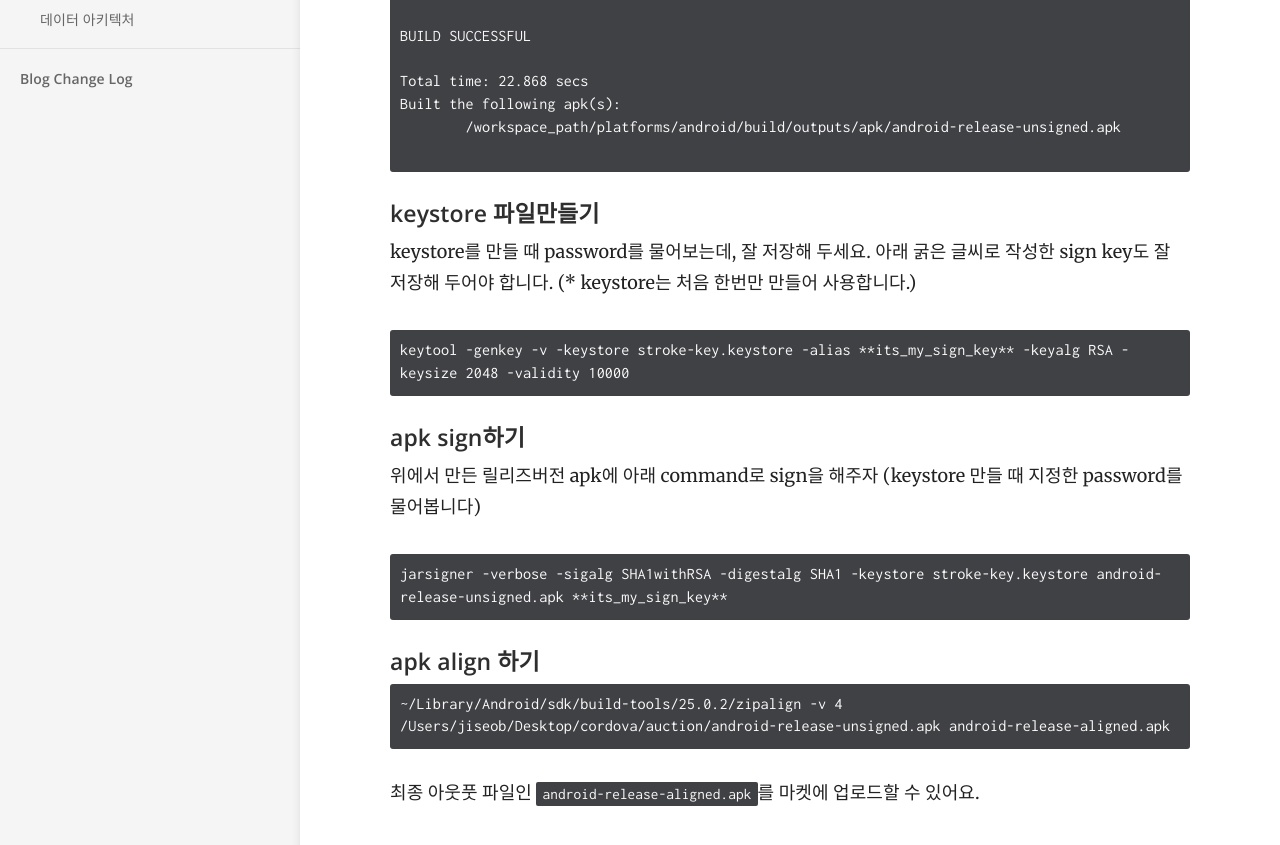
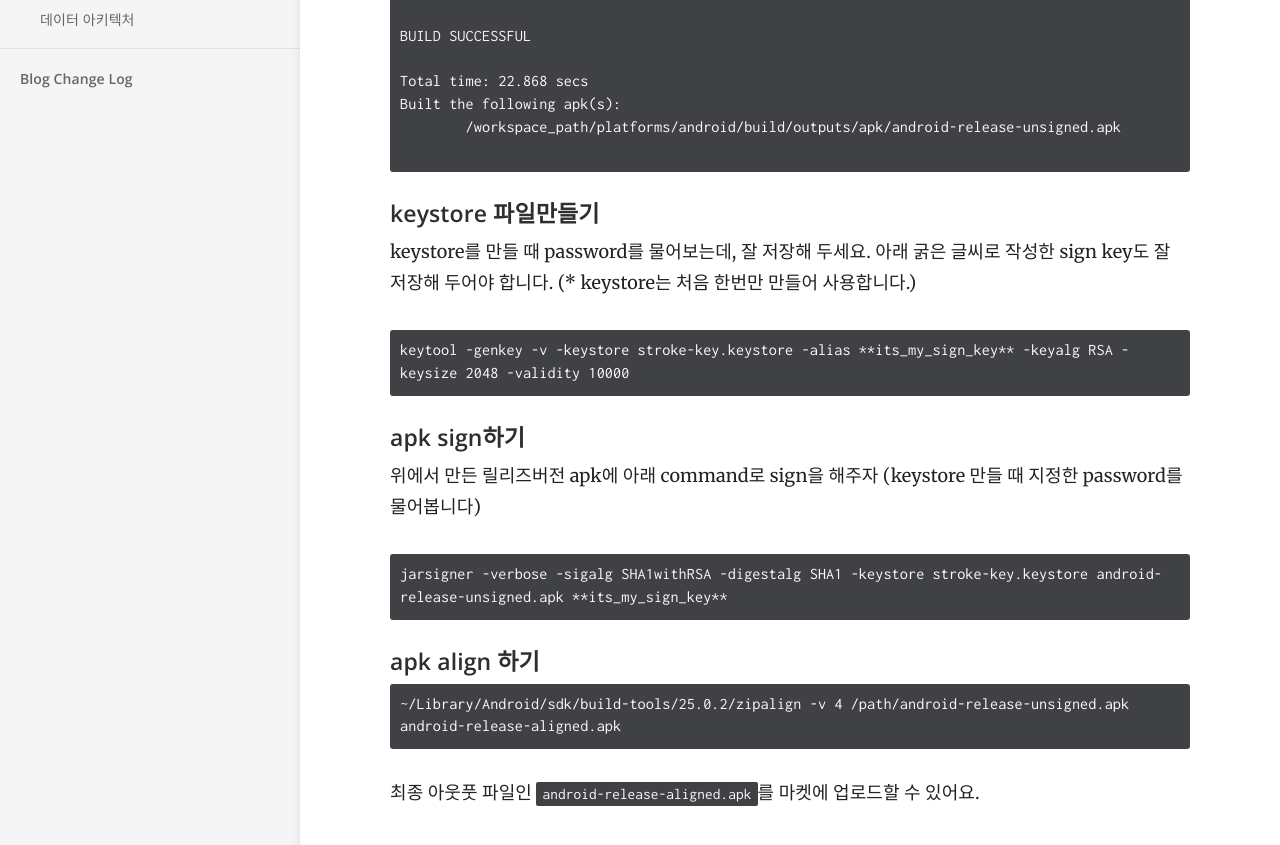
Before and after one commit to j2yes/j2yes.github.io, a Jekyll site: the page built from _docs/ionic-2/make-android-jar.md, in a window 1280 px wide and 900 px high, scrolled down 612 px. Shown: the top 845 px of the window. Built offline with Jekyll 4.4.1, drawn with Linux system fonts in a browser that asks for light colours; comment, search, counter and statistics services are not loaded.

Commit message:
Updated '_docs/ionic-2/make-android-jar.md' via CloudCannon

````diff
--- a/_docs/ionic-2/make-android-jar.md
+++ b/_docs/ionic-2/make-android-jar.md
@@ -49,7 +49,7 @@ jarsigner -verbose -sigalg SHA1withRSA -digestalg SHA1 -keystore stroke-key.keys
 
 #### apk align 하기
 ```
-~/Library/Android/sdk/build-tools/25.0.2/zipalign -v 4 /Users/jiseob/Desktop/cordova/auction/android-release-unsigned.apk android-release-aligned.apk
+~/Library/Android/sdk/build-tools/25.0.2/zipalign -v 4 /path/android-release-unsigned.apk android-release-aligned.apk
 ```
 
 최종 아웃풋 파일인 `android-release-aligned.apk`를 마켓에 업로드할 수 있어요.
````
